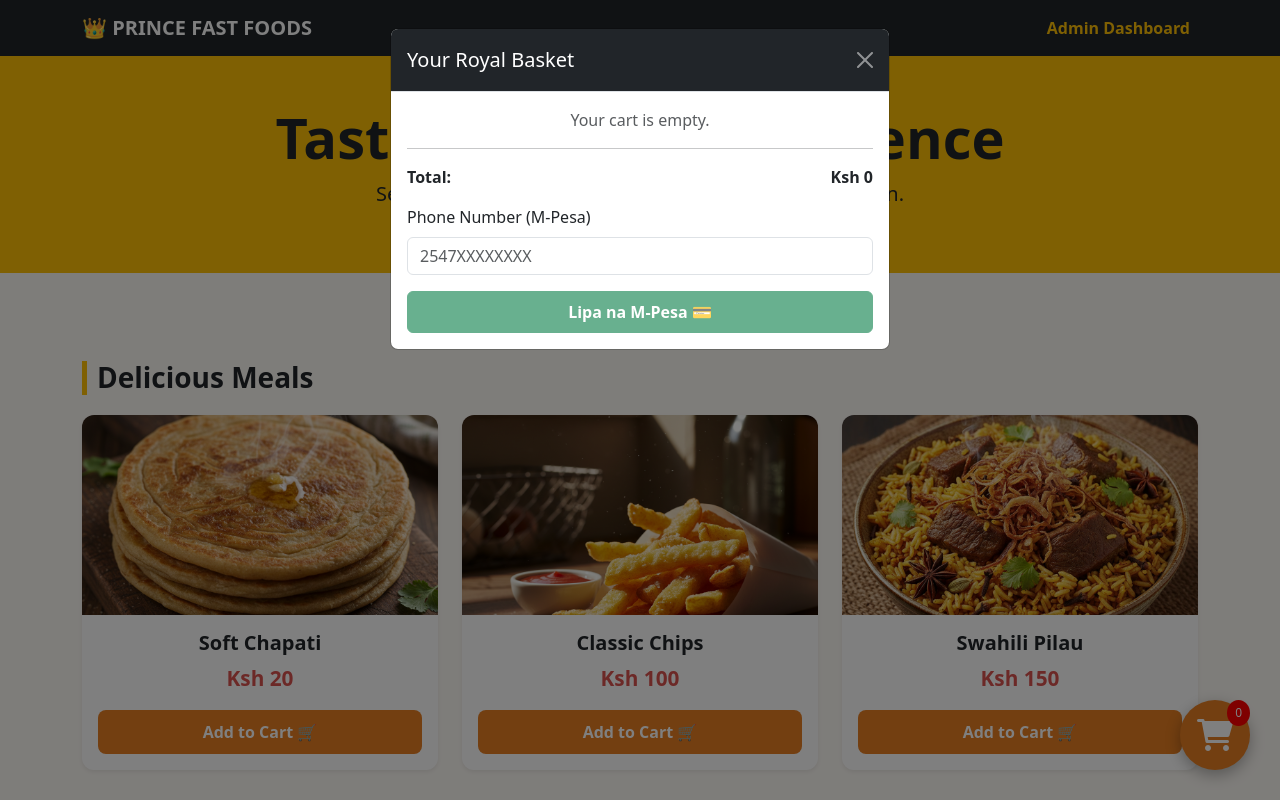
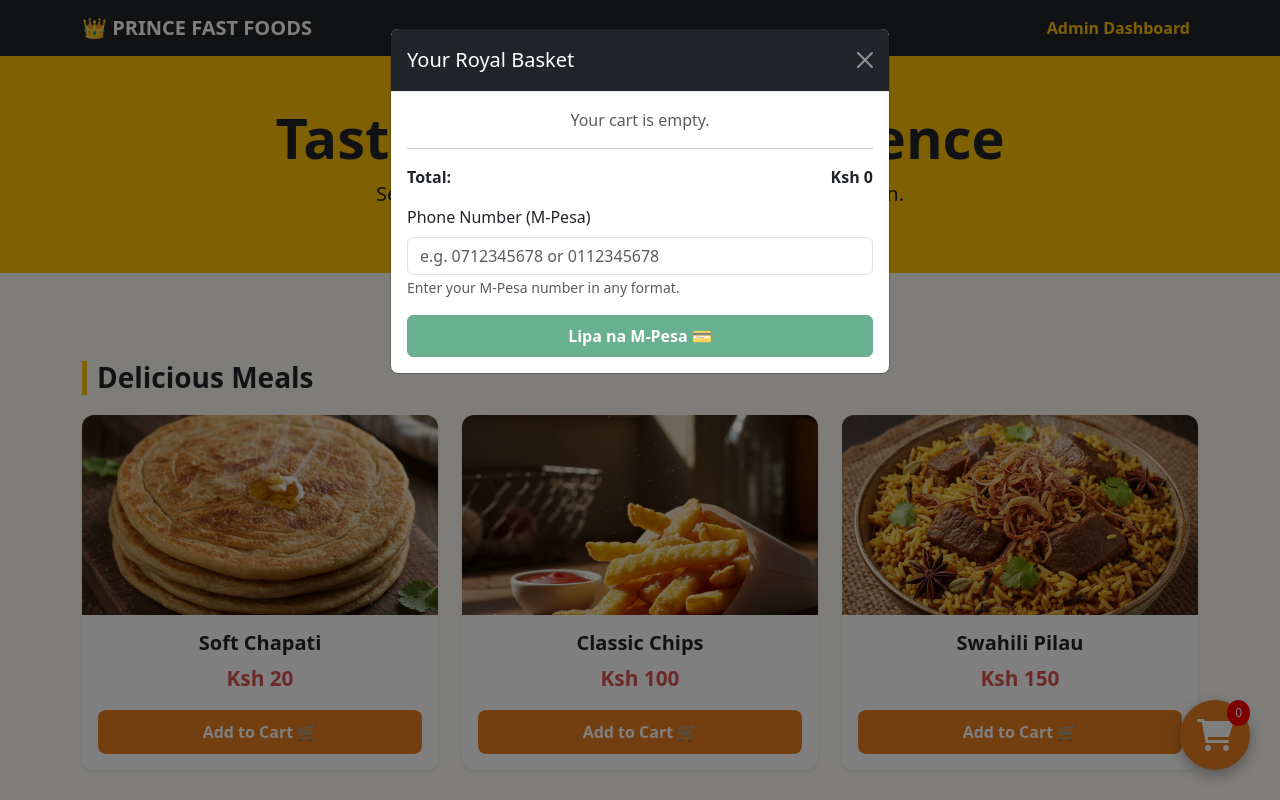
Before and after one commit to macfeighbitange1-dot/prince-kitchen, a Flask app: page / in a window 1280 px wide, after a click that opens the changed part. Run offline with Flask 3, Linux system fonts and the light colour scheme; data comes from the database, SQL or seed files in the repository.

Commit message:
index.html

```diff
--- a/templates/index.html
+++ b/templates/index.html
@@ -72,8 +72,7 @@
                     <button type="button" class="btn-close btn-close-white" data-bs-dismiss="modal"></button>
                 </div>
                 <div class="modal-body">
-                    <div id="cart-items" class="mb-3">
-                        </div>
+                    <div id="cart-items" class="mb-3"></div>
                     <hr>
                     <div class="d-flex justify-content-between fw-bold mb-3">
                         <span>Total:</span>
@@ -83,7 +82,8 @@
                     <form id="mpesa-form" action="/pay" method="POST">
                         <div class="mb-3">
                             <label class="form-label">Phone Number (M-Pesa)</label>
-                            <input type="text" name="phone" class="form-control" placeholder="2547XXXXXXXX" pattern="254[0-9]{9}" title="Please enter number starting with 254" required>
+                            <input type="text" name="phone" class="form-control" placeholder="e.g. 0712345678 or 0112345678" required>
+                            <small class="text-muted">Enter your M-Pesa number in any format.</small>
                         </div>
                         <input type="hidden" name="amount" id="form-total">
                         <button type="submit" id="pay-button" class="btn btn-success w-100 fw-bold py-2">
@@ -103,7 +103,6 @@
             cart.push({ name, price });
             saveCart();
             updateUI();
-            // Optional: Alert or visual feedback
         }
 
         function saveCart() {
```
